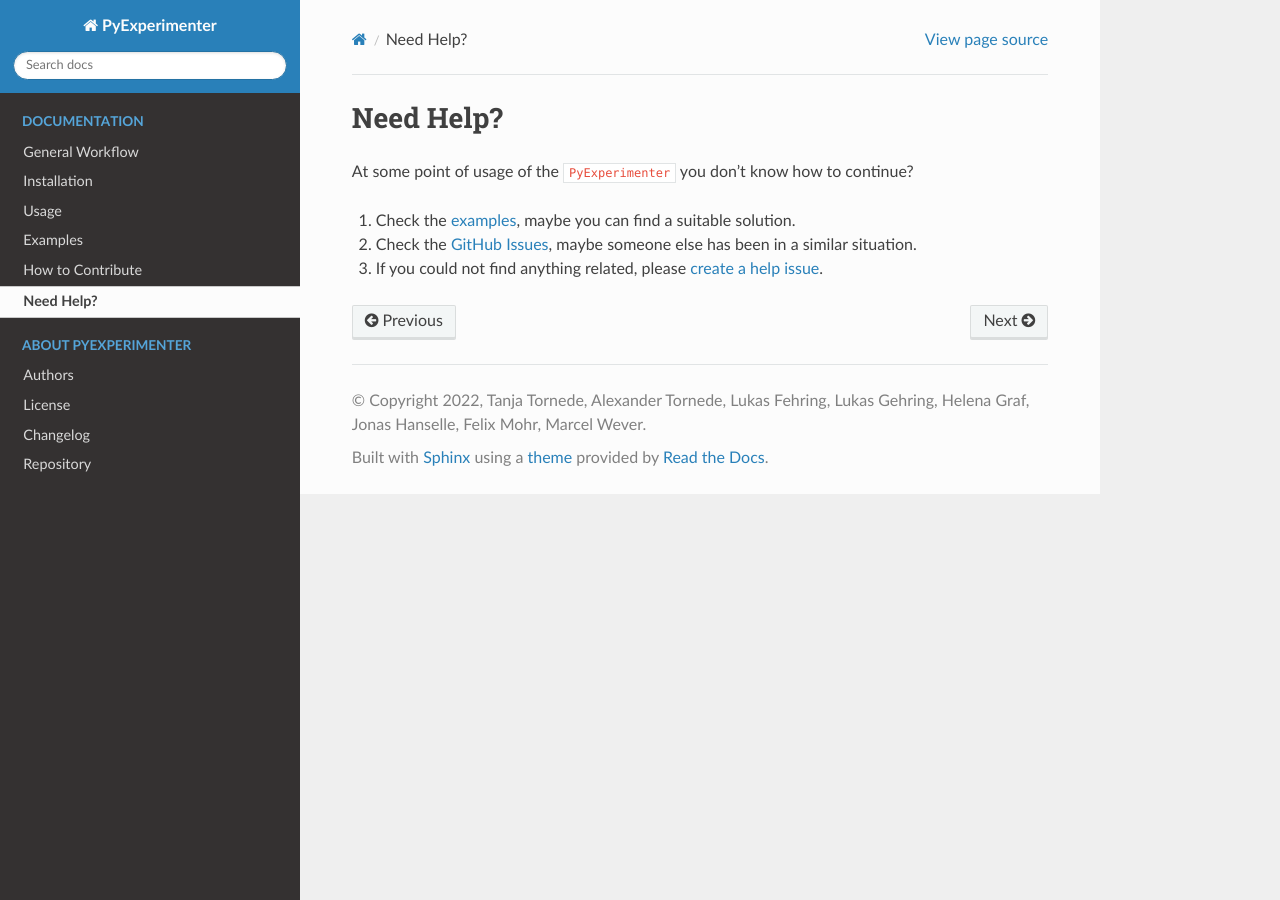
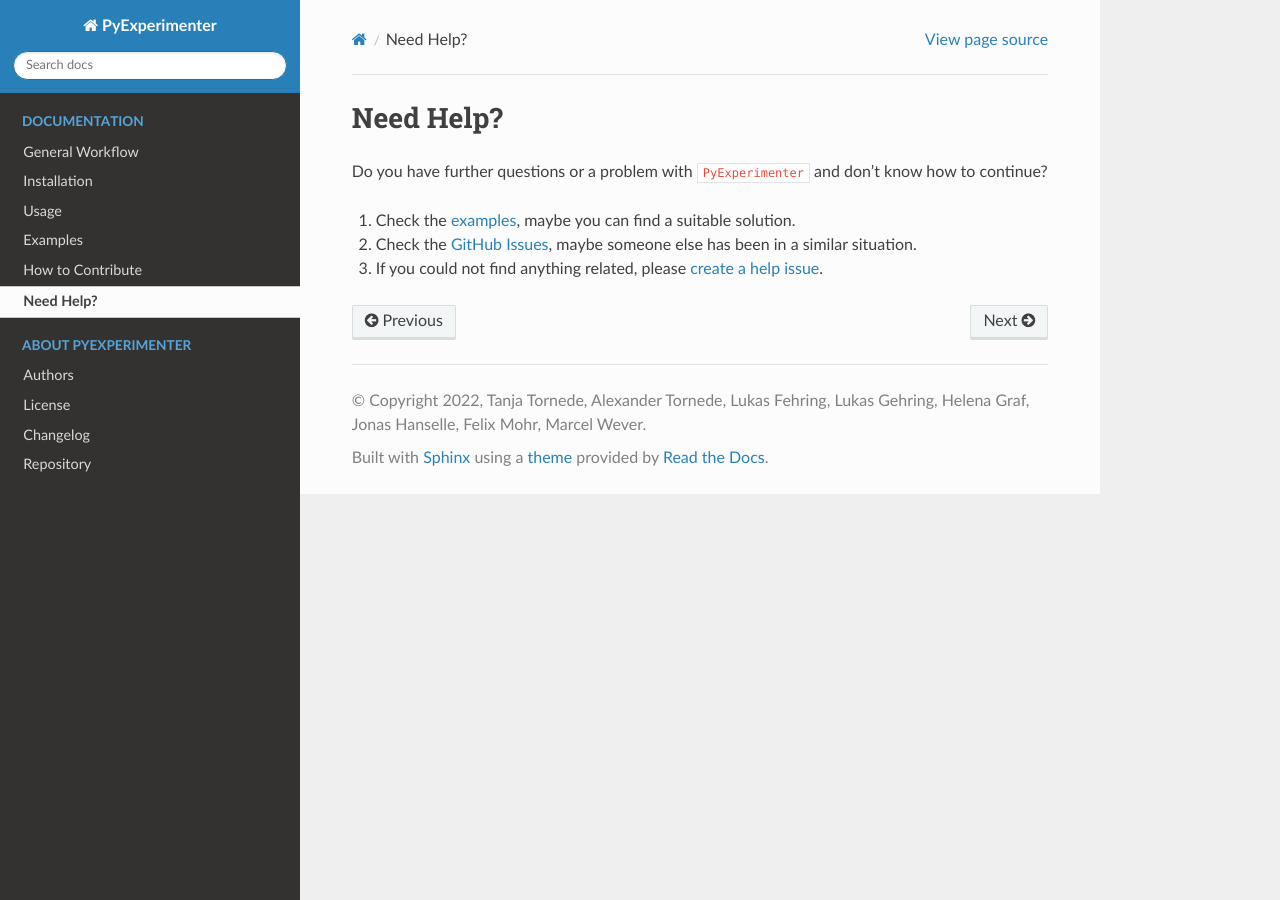
Before and after one commit to tornede/py_experimenter, a Sphinx documentation site: the page built from docs/source/help.rst, in a window 1280 px wide. Built offline with Sphinx 7.4.7 and the Read the Docs theme 2.0.0, drawn with Linux system fonts in a browser that asks for light colours; pages that are not in the unit, such as notebooks, are missing from menus.

Commit message:
Minor wording changes

```diff
--- a/docs/source/help.rst
+++ b/docs/source/help.rst
@@ -5,7 +5,7 @@
 Need Help?
 =================
 
-At some point of usage of the ``PyExperimenter`` you don't know how to continue?
+Do you have further questions or a problem with ``PyExperimenter`` and don't know how to continue?
 
 1. Check the :ref:`examples <examples>`, maybe you can find a suitable solution.
 2. Check the `GitHub Issues <github_py_experimenter_issues_>`_, maybe someone else has been in a similar situation.
--- a/docs/source/how-to-contribute.rst
+++ b/docs/source/how-to-contribute.rst
@@ -5,7 +5,7 @@
 How to Contribute
 ==================
 
-We would appreciate seeing you contributing to the ``PyExperimenter``. If you have any new idea or have found a bug, please first make sure to check the existing `GitHub Issues <github_py_experimenter_issues_>`_. In case someone else have had a similar idea or has found the same bug, you could give further feedback on how to improve. Otherwise, please :ref:`create an according issue <contribute_create_issue>`. You are planning to work on this issue yourself, or you have found another issue you would like to work on? Great! Directly create a comment stating what exactly you are planning to do and :ref:`setup the development workflow <contribute_fork_project>`.
+We would appreciate seeing you contributing to ``PyExperimenter``. If you have any new idea or have found a bug, please first make sure to check the existing `GitHub Issues <github_py_experimenter_issues_>`_. In case someone else have had a similar idea or has found the same bug, you could give further feedback on how to improve. Otherwise, please :ref:`create an according issue <contribute_create_issue>`. You are planning to work on this issue yourself, or you have found another issue you would like to work on? Great! Directly create a comment stating what exactly you are planning to do and :ref:`setup the development workflow <contribute_fork_project>`.
 
 At the end, please make sure that you also :ref:`extended the unit tests <contribute_unit_tests>` and that all unit tests are working correctly. Additionally, please :ref:`update the documentation <contribute_update_documentation>` according to your changes. At the very end, :ref:`create a pull request <contribute_pull_request>` and mention the issue on which the changes are based, which contains important information for the review.
 
--- a/docs/source/installation.rst
+++ b/docs/source/installation.rst
@@ -4,7 +4,7 @@
 Installation
 =================
 
-The ``PyExperimenter`` module can be easily installed via PyPI:
+The ``PyExperimenter`` package can be easily installed via PyPI:
 
 .. code-block::
 
```
